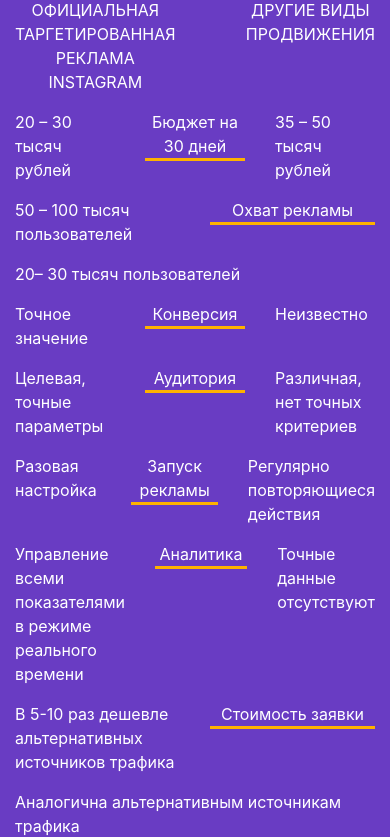
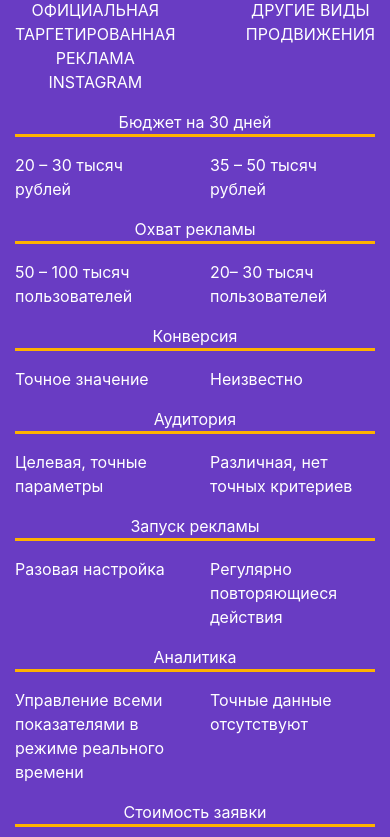
Before and after one commit to machinek56/maxtarget, a Vue app: page / in a window 390 px wide. Shown: the part 3134-3971 px from the top of the page. Built offline with nearby package versions, Linux system fonts and the light colour scheme; what vue-js-modal would draw is missing.

Commit message:
Comare section mobile fix + application form

```diff
--- a/src/components/Main.vue
+++ b/src/components/Main.vue
@@ -189,41 +189,45 @@
                 <div class="col"></div>
                 <div class="col text-center"><img src="people-way.png" alt=""><p class="compare__method-title">ДРУГИЕ ВИДЫ ПРОДВИЖЕНИЯ</p></div>
             </div>
+            <!-- <div class="sm-bock d-none d-sm-block"> -->
                 <div class="row">
                     <div class="col"><p>20 – 30 тысяч рублей</p></div>
-                <div class="col"><p class="compare__method">Бюджет на 30 дней</p></div>
+                    <div class="col-sm order-first order-sm-0"><p class="compare__method">Бюджет на 30 дней</p></div>
                     <div class="col"><p>35 – 50 тысяч рублей</p></div>
                 </div>
                 <div class="row">
                     <div class="col"><p>50 – 100 тысяч пользователей</p></div>
-                <div class="col"><p class="compare__method">Охват рекламы</p></div>
+                    <div class="col-sm order-first order-sm-0"><p class="compare__method">Охват рекламы</p></div>
                     <div class="col"><p>20– 30 тысяч пользователей</p></div>
                 </div>
                 <div class="row">
                     <div class="col"><p>Точное значение</p></div>
-                <div class="col"><p class="compare__method">Конверсия</p></div>
+                    <div class="col-sm order-first order-sm-0"><p class="compare__method">Конверсия</p></div>
                     <div class="col"><p>Неизвестно</p></div>
                 </div>
                 <div class="row">
                     <div class="col"><p>Целевая, точные параметры</p></div>
-                <div class="col"><p class="compare__method">Аудитория</p></div>
+                    <div class="col-sm order-first order-sm-0"><p class="compare__method">Аудитория</p></div>
                     <div class="col"><p>Различная, нет точных критериев</p></div>
                 </div>
                 <div class="row">
                     <div class="col"><p>Разовая настройка</p></div>
-                <div class="col"><p class="compare__method">Запуск рекламы</p></div>
+                    <div class="col-sm order-first order-sm-0"><p class="compare__method">Запуск рекламы</p></div>
                     <div class="col"><p>Регулярно повторяющиеся действия</p></div>
                 </div>
                 <div class="row">
                     <div class="col"><p>Управление всеми показателями в режиме реального времени</p></div>
-                <div class="col"><p class="compare__method">Аналитика</p></div>
+                    <div class="col-sm order-first order-sm-0"><p class="compare__method">Аналитика</p></div>
                     <div class="col"><p>Точные данные отсутствуют</p></div>
                 </div>
                 <div class="row">
                     <div class="col"><p>В 5-10 раз дешевле альтернативных источников трафика</p></div>
-                <div class="col"><p class="compare__method">Стоимость заявки</p></div>
+                    <div class="col-sm order-first order-sm-0"><p class="compare__method">Стоимость заявки</p></div>
                     <div class="col"><p>Аналогична альтернативным источникам трафика</p></div>
                 </div>
+            <!-- </div> -->
+            <!-- <div class="d-sm-none">123</div> -->
+
         </section>
 
         <section class="container section cases">
@@ -406,8 +410,67 @@
                 </form>
             </div>
         </modal>
+<section class="container section application" >
 
+                <h4 class="text-center">Остался последний шаг. Внимание! После отправки заявки Ваш аккаунт круто изменится.</h4>
+                <form>
+                    <div class="form-group">
+                        <label for="username">Ваше имя</label>
+                        <input type="text"
+                               v-model="userName"
+                               class="form-control"
+                               :class="{'has-error': $v.userName.$error}"
+                               id="username"
+                               @blur="$v.userName.$touch()"
+                               @focus="$v.userName.$reset()"
+                               placeholder="Как вас зовут?">
+
+                        <div class="error-message" v-if="$v.userName.$error">
+                            {{userNameErrorMessage}}
                         </div>
+                    </div>
+                    <div class="form-group">
+                        <label for="phone">Ваш телефон</label>
+                        <masked-input type="tel"
+                                      name="phone"
+                                      id="phone"
+                                      class="form-control"
+                                      :class="{'has-error' :$v.phoneNumber.$error}"
+                                      v-model="phoneNumber"
+                                      :mask="['8', '(', /[1-9]/, /\d/, /\d/, ')', ' ', /\d/, /\d/, /\d/, '-', /\d/, /\d/, '-', /\d/, /\d/]"
+                                      :guide="true"
+                                      @blur="$v.phoneNumber.$touch()"
+                                      @focus="$v.phoneNumber.$reset()"
+                                      placeholder="Телефон"
+                                      placeholderChar="_">
+                        </masked-input>
+
+                        <div class="error-message" v-if="$v.phoneNumber.$error">
+                           {{phoneNumberErrorMessage}}
+                        </div>
+                    </div>
+                    <div class="form-group form-check">
+                        <input type="checkbox" class="form-check-input" id="exampleCheck1" v-model="agreement">
+                        <label class="form-check-label" for="exampleCheck1">Согласен на обработку персональных данных</label>
+
+                        <div class="error-message">
+                            {{agreementErrorMessage}}
+                        </div>
+                    </div>
+                    <button type="submit"
+                            class="btn btn-dark w-100"
+                            @click.prevent="submitForm"
+                    >
+                            Отправить
+                    </button>
+                </form>
+
+</section>
+    </div>
+
+
+
+
 </template>
 
 <script>
```
Also changed, not shown: 1 other file (tests, documents, lock files or other folders). Lines whose indentation alone changed are shown as unchanged.
